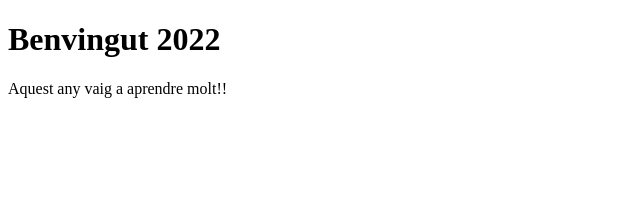
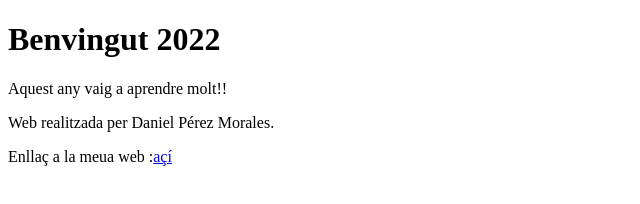
Before and after one commit to danivlc1/web2022, a plain HTML site: page index.html in a window 1280 px wide. Shown: the whole page, without its empty margins (0-640 px from the left). Drawn offline with Linux system fonts and the light colour scheme.

Commit message:
pág web

```diff
--- a/index.html
+++ b/index.html
@@ -9,5 +9,7 @@
 <body>
     <h1>Benvingut 2022</h1>
     <p>Aquest any vaig a aprendre molt!!</p>
+    <p>Web realitzada per Daniel Pérez Morales.</p>
+    <p>Enllaç a la meua web :<a href="https://danivlc1.github.io/web2022/" target="blank">açí</p>
 </body>
 </html>
```
